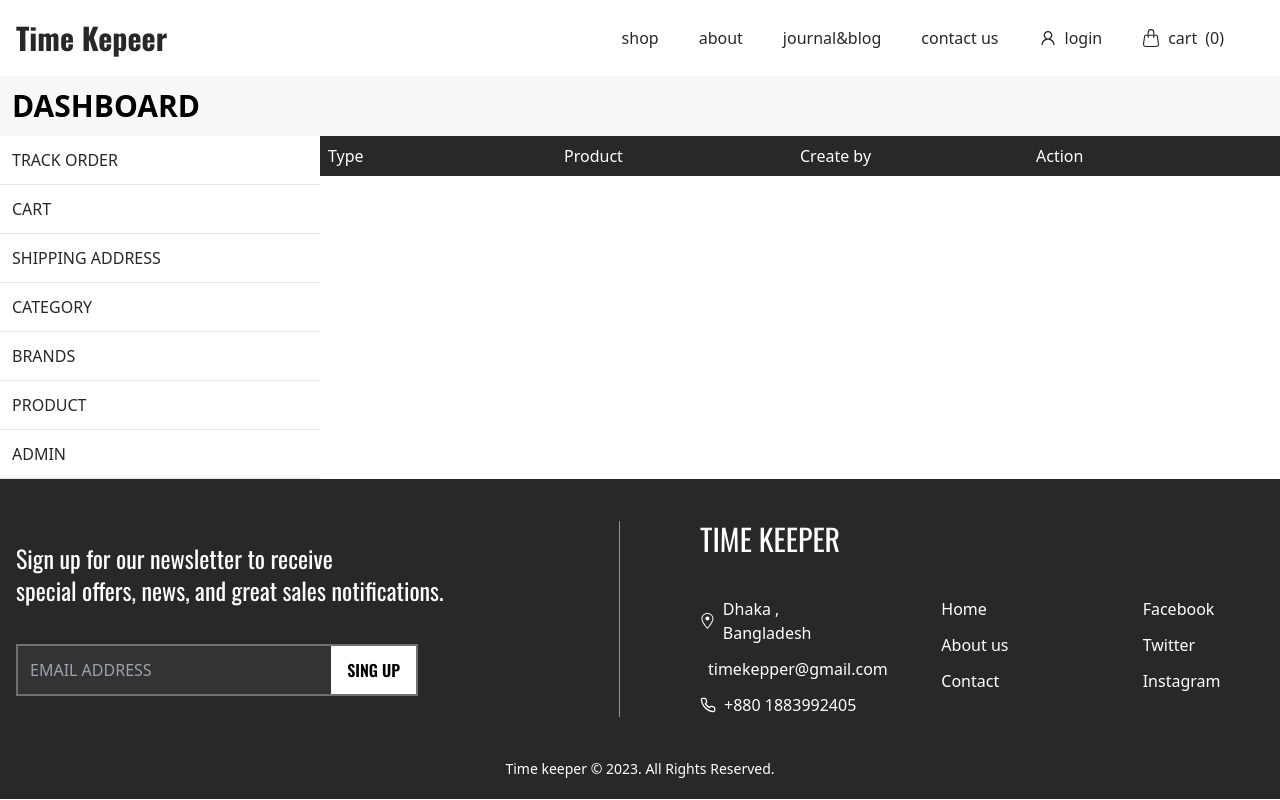
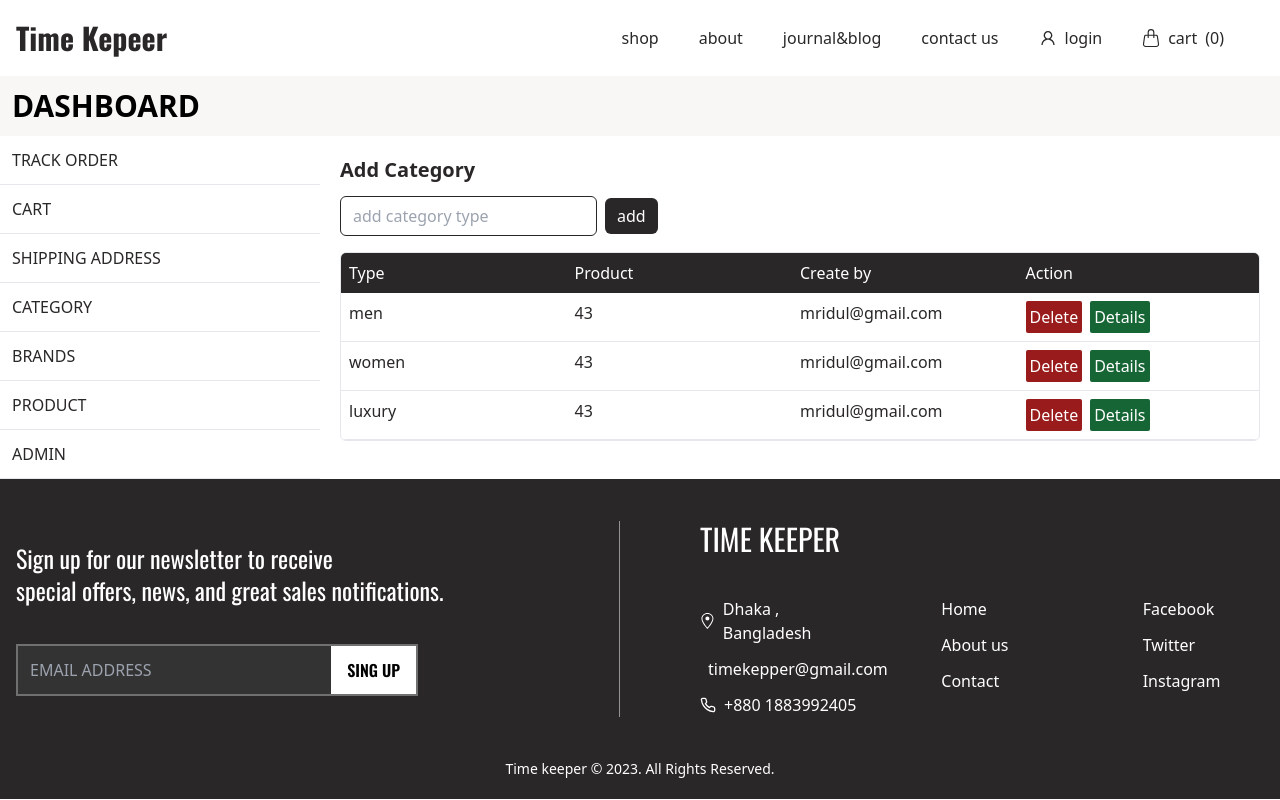
Before and after one commit to MridulSheikh/Time-keeper, a Next.js app: page /dashboard/category in a window 1280 px wide. Built offline with nearby package versions, Linux system fonts and the light colour scheme; no server answers.

Commit message:
manage category

```diff
--- a/app/dashboard/category/page.tsx
+++ b/app/dashboard/category/page.tsx
@@ -1,15 +1,65 @@
 import Link from "next/link";
 import React from "react";
 
+const fake_category_data = [
+  {
+    type: "men",
+    product: 43,
+    create_by: "mridul@gmail.com"
+  },
+  {
+    type: "women",
+    product: 43,
+    create_by: "mridul@gmail.com"
+  },
+  {
+    type: "luxury",
+    product: 43,
+    create_by: "mridul@gmail.com"
+  },
+];
+
 const page = () => {
-  const category = false;
+  const category = true;
   return (
-    <div>
-      <div className="bg-cs-black grid grid-cols-4 p-2 text-white">
-        <h2>Type</h2>
-        <h2>Product</h2>
-        <h2>Create by</h2>
-        <h2>Action</h2>
+    <div className="p-5">
+      <h1 className=" text-xl font-bold text-cs-black">Add Category</h1>
+      <form className="flex gap-x-2 items-center mt-3">
+        <input
+          type="text"
+          placeholder="add category type"
+          className="px-3 py-2 h-full border border-cs-black rounded-md focus:outline-cs-pink-800"
+        />
+        <button className="bg-cs-black text-white px-3 py-1.5 h-full rounded-md">
+          add
+        </button>
+      </form>
+      <div className="mt-4 border rounded-md overflow-hidden">
+        <div className="bg-cs-black grid grid-cols-4 p-2 text-white">
+          <h2>Type</h2>
+          <h2>Product</h2>
+          <h2>Create by</h2>
+          <h2>Action</h2>
+        </div>
+        {!category ? (
+          <div className="py-10 flex justify-center items-center text-cs-black/40">
+            <h1>You haven&apos;t add any category</h1>
+          </div>
+        ) : (
+          <div>
+            {
+              fake_category_data.map(k => <div key={k.type} className="text-cs-black grid grid-cols-4 p-2 border-b">
+              <h2>{k.type}</h2>
+              <h2>{k.product}</h2>
+              <h2>{k.create_by}</h2>
+              <div className="flex gap-x-2">
+                <button className="bg-red-800 text-white p-1 rounded-sm hover:opacity-70">Delete</button>
+                <button className="bg-green-800 text-white p-1 rounded-sm hover:opacity-70">Details</button>
+              </div>
+            </div>)
+            }
+          </div>
+        )}
       </div>
     </div>
   );
--- a/components/LoadingModal/LoadingModal.tsx
+++ b/components/LoadingModal/LoadingModal.tsx
@@ -6,7 +6,7 @@ import { RotatingLines } from "react-loader-spinner";
 export const LoadingModal = () => {
   return (
     <Modal>
-      <div className="bg-white border p-5 rounded-md flex items-center gap-x-3">
+      <div className="bg-white border p-5 rounded-md flex items-center gap-x-3 cursor-wait">
         <RotatingLines
           strokeColor="grey"
           strokeWidth="5"
```
